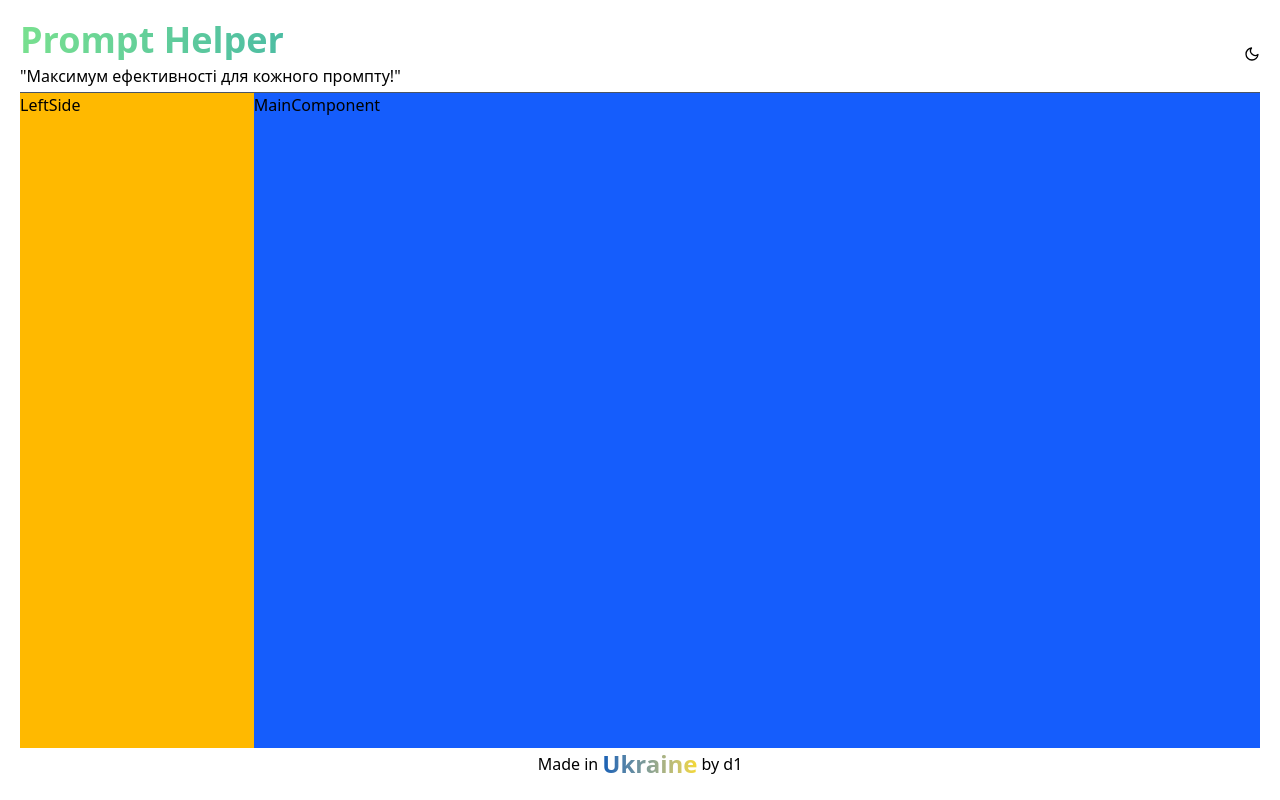
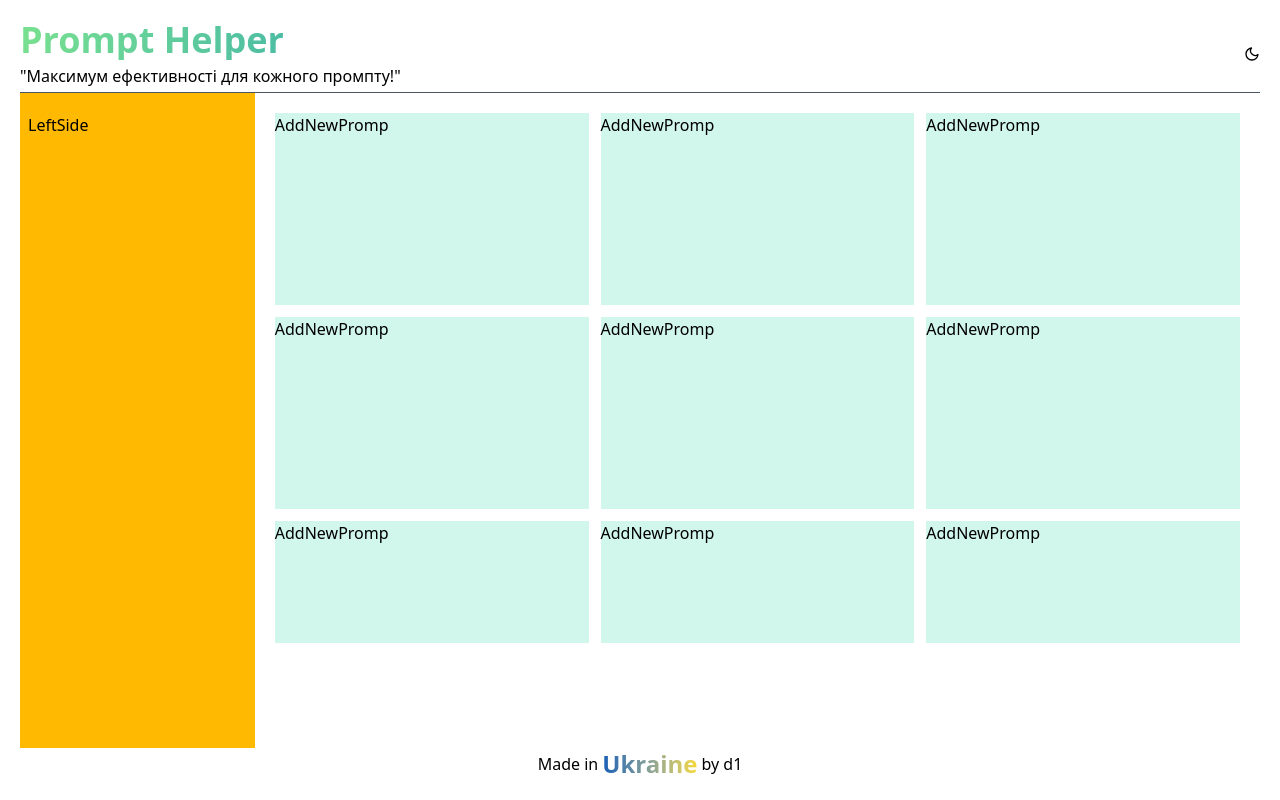
Before and after one commit to carlson142/prompt-helper, a Next.js app: page / in a window 1280 px wide. Built offline with nearby package versions, Linux system fonts and the light colour scheme.

Commit message:
start adding new prompt

```diff
--- a/src/app/components/LeftSide.tsx
+++ b/src/app/components/LeftSide.tsx
@@ -1,3 +1,3 @@
 export default function LeftSide() {
-  return <div className="h-full w-72 bg-amber-400">LeftSide</div>;
+  return <div className="h-full w-72 bg-amber-400 py-5 px-2">LeftSide</div>;
 }
--- a/src/app/components/MainComponent.tsx
+++ /dev/null
@@ -1,3 +0,0 @@
-export default function MainComponent() {
-  return <div className="w-full h-full bg-blue-600">MainComponent</div>;
-}
--- /dev/null
+++ b/src/app/components/MainComponent/AddNewPrompt.tsx
@@ -0,0 +1,3 @@
+export default function AddNewPrompt() {
+  return <div className="bg-[#1dd1a1]/20 h-48">AddNewPromp</div>;
+}
--- /dev/null
+++ b/src/app/components/MainComponent/MainComponent.tsx
@@ -0,0 +1,18 @@
+import AddNewPrompt from "./AddNewPrompt";
+
+export default function MainComponent() {
+  return (
+    /* FIXME: ВИСОТА!!!! якась хуйня!!! */
+    <div className="w-full h-[550px] p-5 grid grid-cols-3 gap-3 overflow-y-auto">
+      <AddNewPrompt />
+      <AddNewPrompt />
+      <AddNewPrompt />
+      <AddNewPrompt />
+      <AddNewPrompt />
+      <AddNewPrompt />
+      <AddNewPrompt />
+      <AddNewPrompt />
+      <AddNewPrompt />
+    </div>
+  );
+}
--- a/src/app/page.tsx
+++ b/src/app/page.tsx
@@ -1,6 +1,7 @@
 import Footer from "./components/Footer";
 import LeftSide from "./components/LeftSide";
-import MainComponent from "./components/MainComponent";
+import MainComponent from "./components/MainComponent/MainComponent";
+
 import Navigation from "./components/Navigation";
 
 export default function Home() {
```
